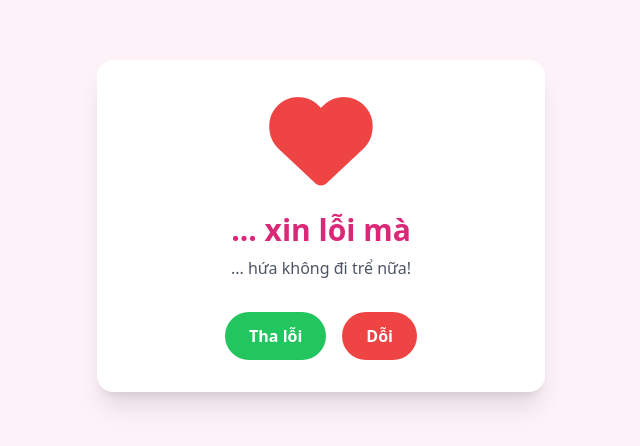
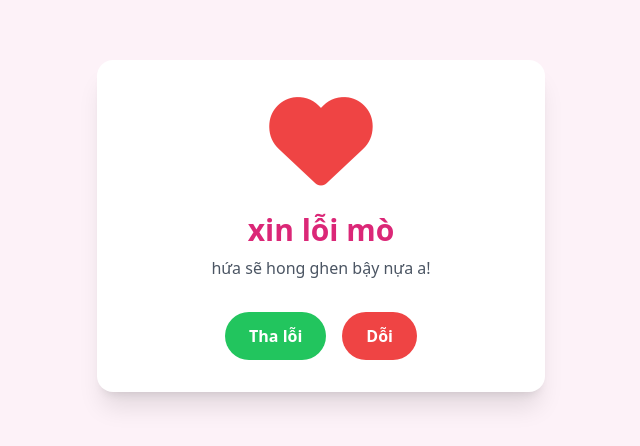
Before and after one commit to tuankhangdzs1cuachip/xl_ny, a plain HTML site: page index.html in a window 1280 px wide. Shown: the part 174-620 px from the top of the page, without its empty margins (319-959 px from the left). Drawn offline with nearby package versions, Linux system fonts and the light colour scheme.

Commit message:
Update index.html

```diff
--- a/index.html
+++ b/index.html
@@ -36,8 +36,8 @@
         </div>
 
         <!-- Apology Message -->
-        <h1 class="text-3xl font-bold text-pink-600 mb-2">... xin lỗi mà</h1>
-        <p class="text-gray-600 mb-6 apology-line">... hứa không đi trể nữa!</p>
+        <h1 class="text-3xl font-bold text-pink-600 mb-2"> xin lỗi mò</h1>
+        <p class="text-gray-600 mb-6 apology-line"> hứa sẽ hong ghen bậy nựa a!</p>
 
         <!-- Buttons -->
         <div class="flex justify-center space-x-4 mt-8 transition-all duration-500" id="buttonContainer">
@@ -77,7 +77,7 @@
             "... sẽ làm mọi thứ để bù đắp",
             "... sẽ không bao giwof làm như vậy nữa!",
             "... sẽ không bao giờ làm Thy buồn nữa đâu !",
-            "Tha lỗi cho ... đi mà"
+            "Tha lỗi cho đi mà"
         ];
 
         dontForgiveBtn.addEventListener('click', function() {
```
